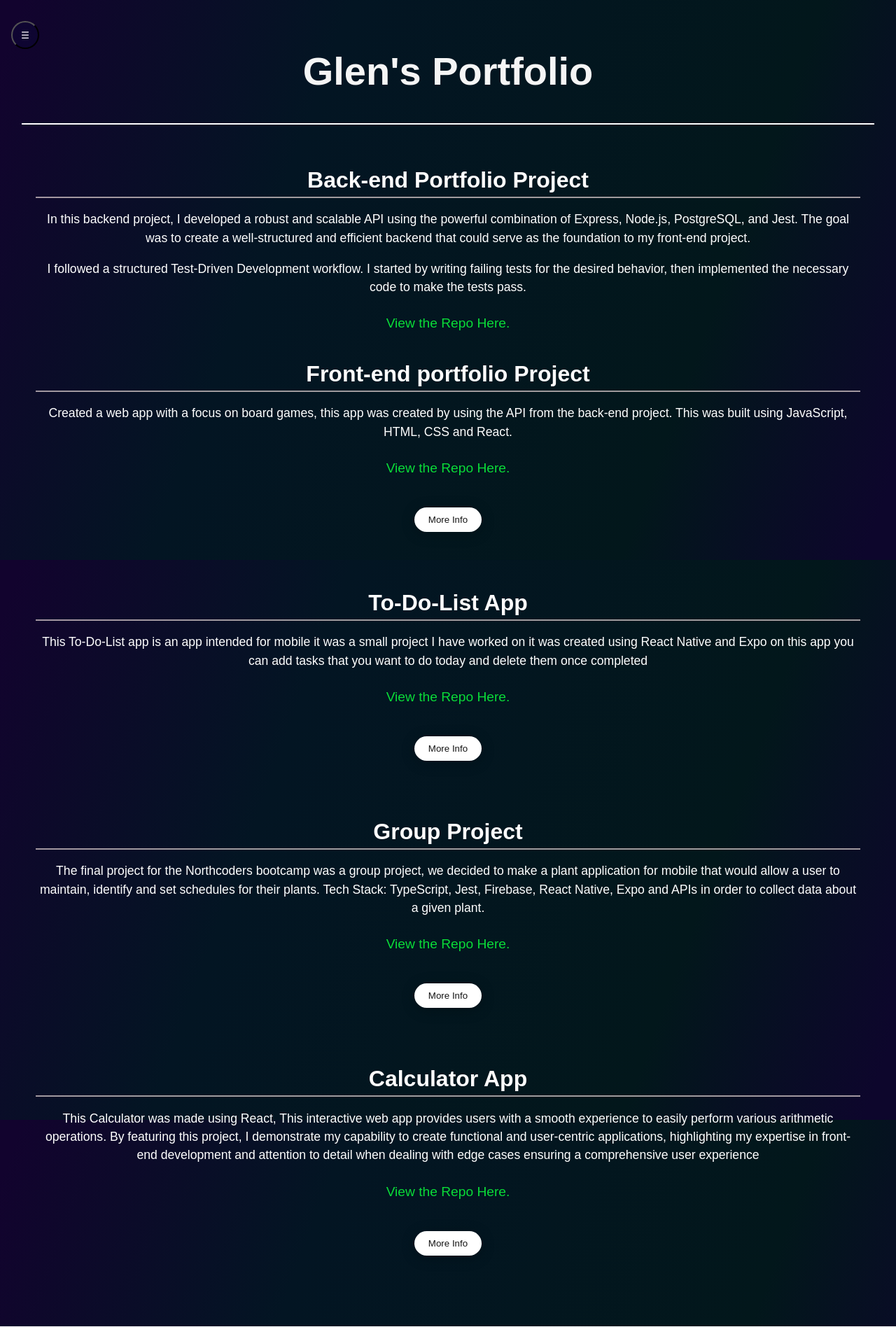
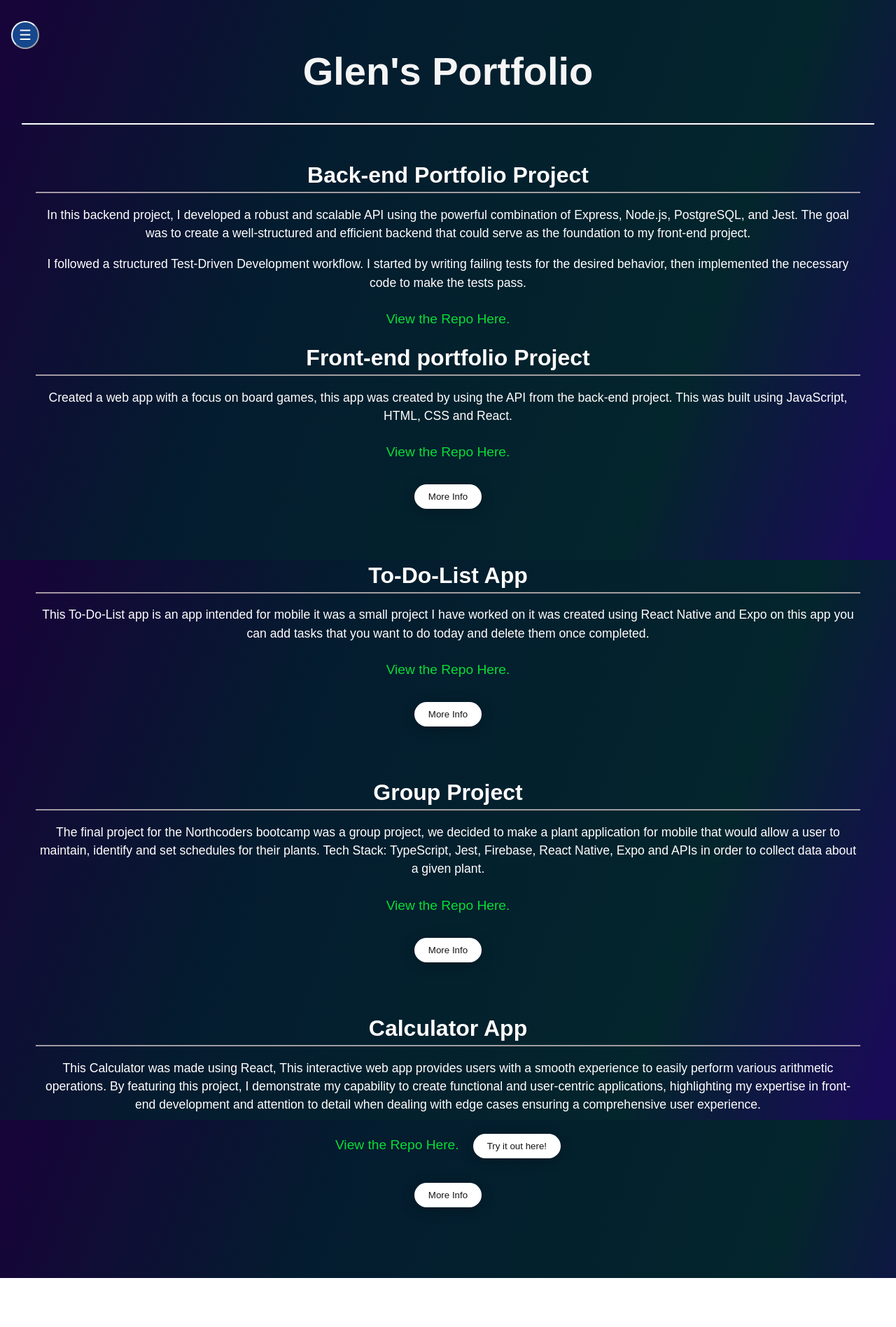
Before and after one commit to ggr1992/Portfolio-website, a React (Vite) app: page /projects in a window 1280 px wide. Shown: the whole page at 70% size. After the commit the page ends 1827 px from the top, so only its background shows below. Built offline with nearby package versions, Linux system fonts and the light colour scheme.

Commit message:
adjusted colours on buttons

```diff
--- a/src/components/Calculator.jsx
+++ b/src/components/Calculator.jsx
@@ -8,11 +8,14 @@ function Calculator () {
         <>
         <div className="Text-container">
         <h2 className="Heading2">Calculator App</h2>
-        <p>This Calculator was made using React, This interactive web app provides users with a smooth experience to easily perform various arithmetic operations. By featuring this project, I demonstrate my capability to create functional and user-centric applications, highlighting my expertise in front-end development and attention to detail when dealing with edge cases  ensuring a comprehensive user experience </p>
+        <p>This Calculator was made using React, This interactive web app provides users with a smooth experience to easily perform various arithmetic operations. By featuring this project, I demonstrate my capability to create functional and user-centric applications, highlighting my expertise in front-end development and attention to detail when dealing with edge cases  ensuring a comprehensive user experience. </p>
 
         <a href="https://github.com/ggr1992/MyCalculator" target="_blank" rel="noopener noreferrer">
         View the Repo Here.
       </a>
+      <a href="https://ggr1992.github.io/MyCalculator/" target="_blank" rel="noopener noreferrer">
+  <button className="try-button">Try it out here!</button>
+</a>
         </div>
         <MoreInfoCalculator/>
         </>
--- a/src/components/Projects.css
+++ b/src/components/Projects.css
@@ -10,7 +10,6 @@
   color: #fffdfd;
   margin-bottom: 0.5rem;
   border-bottom: 2px solid #dacdcdba;
-  padding-top: 0.4rem;
   padding-bottom: 0.3rem;
   }
 
@@ -32,10 +31,9 @@
   .Projects a {
     color: #0adc38;
     text-decoration: none;
-    margin-right: auto;
+    justify-content: center;
     display: inline-block;
     font-size: larger;
-    padding-bottom: 10px;
     margin-top: 15px;
 
   }
@@ -43,3 +41,17 @@
   .Projects a:hover {
     color: rgb(255, 255, 255);
   }
+  .try-button {
+  margin-left: 20px;
+  border: none;
+	outline: none;
+	padding: 10px 20px;
+	border-radius: 50px;
+	color: #141414;
+	background: #ffffff;
+	box-shadow: 0 3px 20px 0 #0000003b;
+  }
+
+  .try-button:hover {
+  cursor: pointer;
+    }
--- a/src/components/To-Do-List.jsx
+++ b/src/components/To-Do-List.jsx
@@ -10,7 +10,7 @@ function ToDoListApp() {
           This To-Do-List app is an app intended for mobile it was a small
           project I have worked on it was created using React Native and Expo on
           this app you can add tasks that you want to do today and delete them
-          once completed{" "}
+          once completed.
         </p>
 
         <a
--- a/src/components/moreInfo.css
+++ b/src/components/moreInfo.css
@@ -4,13 +4,6 @@
   align-items: center;
 }
 
-.fold-button {
-  background-color: #007bff;
-  color: white;
-  border: none;
-  padding: 10px 10px;
-  cursor: pointer;
-}
 
 .Media-wrapper {
   display: flex;
@@ -48,6 +41,7 @@
 .Media {
   max-width: 550px;
   max-height: 600px;
+  padding-bottom: 20px;
 }
 
 .Centered-video {
@@ -123,6 +117,7 @@
   cursor: pointer;
   padding: 5px 10px;
   border-radius: 50%;
+  border: white solid 2px;
 }
 
 .prev-arrow {
--- a/src/styles.css
+++ b/src/styles.css
@@ -2,7 +2,7 @@ body {
   margin: auto;
   font-family: -apple-system, BlinkMacSystemFont, sans-serif;
   overflow: auto;
-  background: linear-gradient(290deg, rgb(13, 6, 44)3%, rgb(2, 23, 27) 25%, rgb(3, 21, 35) 68%, rgb(18, 3, 46) 98%);
+  background: linear-gradient(290deg, rgb(25, 11, 87)3%, rgb(3, 37, 44) 25%, rgb(4, 28, 47) 68%, rgb(23, 4, 57) 98%);
   background-size: 400% 400%;
   background-attachment: fixed;
   animation: gradient 25s ease infinite;
@@ -39,12 +39,14 @@ body {
   border-radius: 50%;
   width: 40px;
   height: 40px;
- background-color:#0c083a61;
+  background-color: #176ab8a8;
  color: white;
  position: fixed;
   top: 30px;
   left: 16px;
-
+  font-size: 20px;
+  border-color: aliceblue;
+  border-width: 2px;
  }
   .moving-button {
     position: fixed;
```
